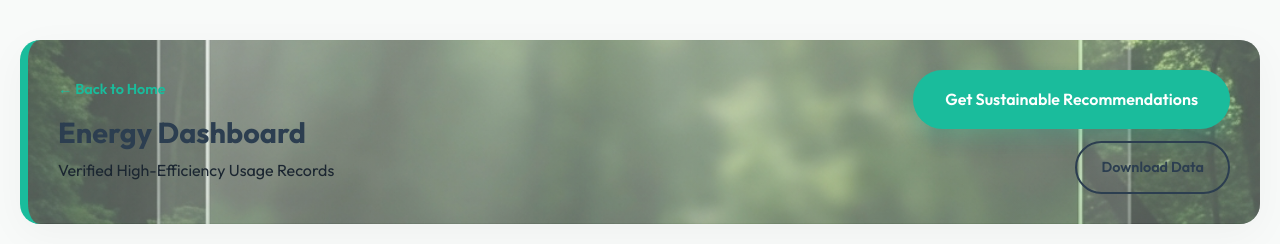
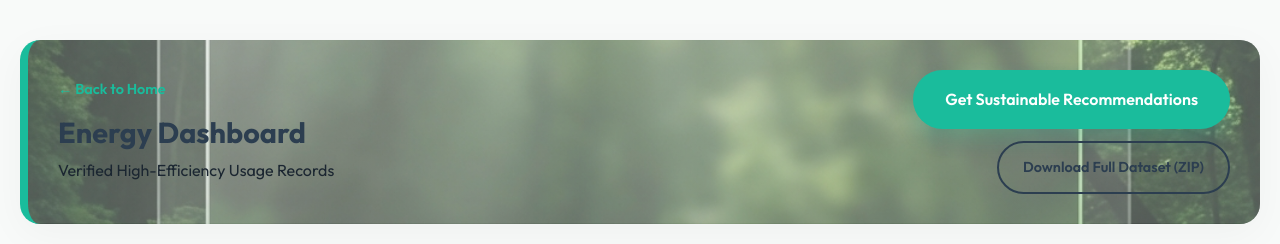
Before and after one commit to Madhan07-01/low_carbon_dashboard, a plain HTML site: page hub.html in a window 1280 px wide. Both pictures are taken after a click on the button 243 px from the left and 1344 px from the top of the page. Shown: the top 244 px of the page. Drawn offline with nearby package versions, Linux system fonts and the light colour scheme.

Commit message:
Enable data download: Compressed full household dataset and updated dashboard link

```diff
--- a/hub.html
+++ b/hub.html
@@ -115,8 +115,8 @@
                 style="display: flex; flex-direction: column; gap: 12px; align-items: flex-end;">
                 <a href="prototype/recommendation_ai.html" class="btn btn-primary">Get Sustainable
                     Recommendations</a>
-                <a href="data/Top_10_Most_Efficient_Energy_Usage_2025_FIXED.csv" download class="btn btn-secondary"
-                    style="font-size: 0.9rem; padding: 12px 24px;">Download Data</a>
+                <a href="data/household_data.zip" download class="btn btn-secondary"
+                    style="font-size: 0.9rem; padding: 12px 24px;">Download Full Dataset (ZIP)</a>
             </div>
         </header>
 
```
Also changed, not shown: 1 other file.
